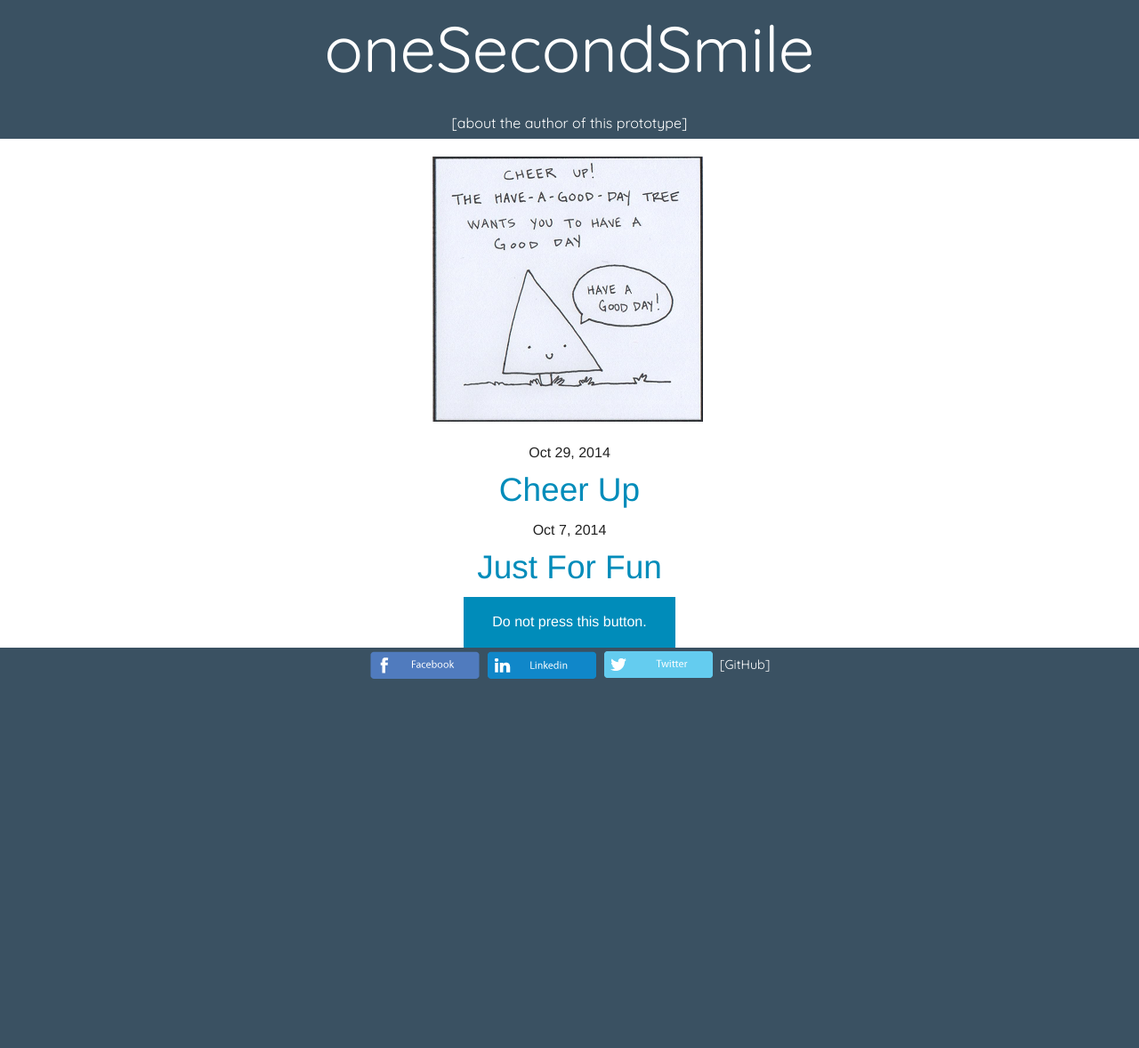
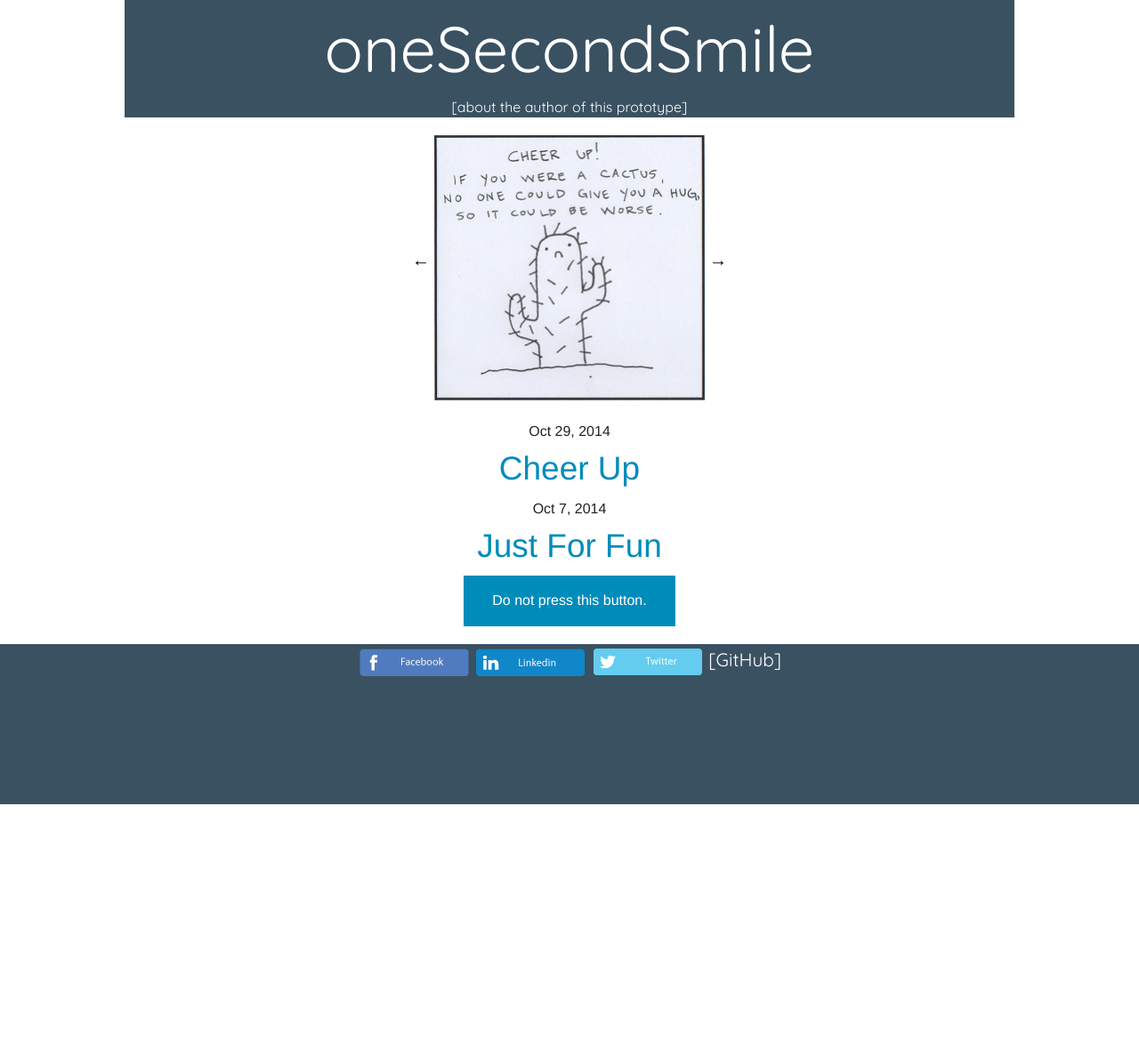
Before and after one commit to RobertSnodgrass/oneSecondSmile, a Jekyll site: the page built from index.html, in a window 1280 px wide. Shown: the whole page at 89% size. Built offline with Jekyll 4.4.1, drawn with Linux system fonts in a browser that asks for light colours; nearby versions of some CDN libraries; some web fonts are replaced; after the commit the page ends 904 px from its top, so only the background shows below that.

```diff
--- a/_includes/footer.html
+++ b/_includes/footer.html
@@ -15,7 +15,7 @@
             <li><a href="mailto:{{ site.email }}">{{ site.email }}</a></li>
           </ul> -->
 
-        <div class="social-Links">
+        <div class="social-Links ">
           <a href="http://facebook.com/RobertSnodgrass"><img src="images/facebook-long.png"></a>
           <a href="http://www.linkedin.com/pub/robert-snodgrass/8/a99/ab9/"><img src="images/linkedin-long.png"></a>
           <a href="https://twitter.com/Zeiganstrell"><img src="images/twitter-long.png"></a>
--- a/_includes/header.html
+++ b/_includes/header.html
@@ -1,15 +1,16 @@
 <header class="site-header">
 
+  <div class = "row">
   <div class="wrapper">
 
-  <div class="row">
-    <a class="site-title" href="{{ site.baseurl }}/">{{ site.title }}</a>
+  <div id="george" class="row">
+    <a class="site-title column large-12 small-12" href="{{ site.baseurl }}/">{{ site.title }}</a>
     <!-- <a class="page-link" href="/About/">About</a> -->
   </div>
 
     <nav class="site-nav">
       <a href="#" class="menu-icon">
-        <a class="page-link" href="/About/">[about the author of this prototype]</a>
+        <a class="page-link column large-12 small-12" href="/About/">[about the author of this prototype]</a>
         <!-- <a class="post-link" href="/post/2014/10/07/Just-For-Fun.html">Just For Fun</a> -->
 
 
@@ -25,8 +26,8 @@
             {% endif %}
           {% endfor %}
        </div> -->
-
       <!--DO NOT ADD ANY MORE OF THESE, THEY BREAK THE NAV BAR <div class="trigger">-->
     </nav>
   </div>
+</div>
 </header>
--- a/_layouts/default.html
+++ b/_layouts/default.html
@@ -16,8 +16,10 @@
 
         <!-- <div class="comic-Template"></div> -->
 
+
+
          <div id="slides">
-                <div><img src="images/CheerUp1.png"=""></div>
+                <div><img src="images/CheerUp1.png" alt=""></div>
                 <div><img src="images/CHeerUp2.png" alt=""></div>
                 <div><img src="images/CHeerUp3.png" alt=""></div>
                 <div><img src="images/CHeerUp4.png" alt=""></div>
@@ -31,9 +33,15 @@
 
         {{ content }}
 
+
+
           <div class="row">
+
             <button class="jGrav">Do not press this button.</button>
+            <button type="button" class="slick-prev">Previous</button>
+            <button type="button" class="slick-next">Next</button>
           </div>
+          <span id="spacer"></span>
       </div>
     </div>
 
--- a/css/slides.css
+++ b/css/slides.css
@@ -26,9 +26,9 @@
 .slick-prev, .slick-next { position: absolute; display: block; height: 20px; width: 20px; line-height: 0; font-size: 0; cursor: pointer; background: transparent; color: transparent; top: 50%; margin-top: -10px; padding: 0; border: none; outline: none; }
 .slick-prev:hover, .slick-prev:focus, .slick-next:hover, .slick-next:focus { outline: none; background: transparent; color: transparent; }
 .slick-prev:hover:before, .slick-prev:focus:before, .slick-next:hover:before, .slick-next:focus:before { opacity: 1; }
-.slick-prev.slick-disabled:before, .slick-next.slick-disabled:before { opacity: 0.25; }
+.slick-prev.slick-disabled:before, .slick-next.slick-disabled:before { opacity: 1; }
 
-.slick-prev:before, .slick-next:before { font-family: "slick"; font-size: 20px; line-height: 1; color: white; opacity: 0.75; -webkit-font-smoothing: antialiased; -moz-osx-font-smoothing: grayscale; }
+.slick-prev:before, .slick-next:before { font-family: "slick"; font-size: 20px; line-height: 1; color: white; opacity: 1; -webkit-font-smoothing: antialiased; -moz-osx-font-smoothing: grayscale; }
 
 .slick-prev { left: -25px; }
 .slick-prev:before { content: "\2190"; }
@@ -37,7 +37,6 @@
 .slick-next:before { content: "\2192"; }
 
 /* Dots */
-
 .slick-dots { position: absolute; bottom: -45px; list-style: none; display: block; text-align: center; padding: 0; width: 100%; }
 .slick-dots li { position: relative; display: inline-block; height: 20px; width: 20px; margin: 0 5px; padding: 0; cursor: pointer; }
 .slick-dots li button { border: 0; background: transparent; display: block; height: 20px; width: 20px; outline: none; line-height: 0; font-size: 0; color: transparent; padding: 5px; cursor: pointer; }
--- a/css/style.css
+++ b/css/style.css
@@ -1,7 +1,7 @@
 /*-----------------------------------------------------------------------------------------------------
 -------------------------------------------[UNIVERSAL]-------------------------------------------------
 -----------------------------------------------------------------------------------------------------*/
-
+img { max-width: 100%;}
 
 
 
@@ -48,6 +48,12 @@
 
 header .page-link{
 	color: white;
+	margin: 0 auto;
+	text-align: center;
+}
+
+#george{
+	height: 100px;
 }
 
 .jGrav{
@@ -97,20 +103,83 @@
 	margin-left: auto;
 	margin-right: auto;
 	text-align: center;
-	width: 30%;
 	margin: 0 auto;
 	display: block;
-
+	width: 304px;
 }
 
+.slick-prev:before{
+	color: black;
+}
 
+.slick-next:before{
+	color: black;
+}
+
+.slick-prev:hover{
+	background-color: #8EABC0;
+	color: yellow;
+}
+
+.slick-next:hover{
+	background-color: #8EABC0;
+	color: yellow;
+}
+
+.slick-slide{
+	width: 304px;
+}
+
+#spacer{
+	content: "";
+	display: block;
+	clear: both;
+	visibility: hidden;
+	height: 20px;
+}
 
 /*body{
 	background-image: url('../images/backgroundTest.jpg'); Adds background to the entire page, looks hilarious
 }*/
 
+/*Media Query Examples*/
+/*@media (min-width: 300px) {
+    body {margin: 4% 8%;}
+}
 
+@media (min-width: 700px) {
+    .header h1 {float: left; font-size: 140%;}
+    .nav {float: right; width: 50%;}
+    .home {clear: both;}
+}
 
+@media (min-width: 1100px) {
+    body {background: green;}
+    .header h1 {font-size: 250%;}
+    .posts li {width: 25%; margin-right: 2%; float: left;}
+    .footer {clear: both;}
+}*/
+
+/*@media (max-width: 600px) {
+	.site-nav {font-size: 80%;}
+}
+}*/
+
+/*@media (max-width: 500px) {
+	header .wrapper {font-size: 60%;}
+}
+}
+
+@media (max-width: 400px) {
+	header .wrapper {font-size: 40%;}
+	.slick-initialized.slick-slider{
+	margin-left: auto;
+	margin-right: auto;
+	text-align: center;
+	margin: 0 auto;
+	display: inline-block;
+}
+*/
 /*-----------------------------------------------------------------------------------------------------
 ----------------------------------------------[FOOTER]-------------------------------------------------
 -----------------------------------------------------------------------------------------------------*/
@@ -127,7 +196,7 @@
 	text-align: center;
 	width: 100%;
 	background-color: #3A5162;
-	height: 50%;
+	height: 20%;
 }
 
 div.social-Links{
@@ -144,5 +213,5 @@
 .gitHubLink{
 	color: White;
 	font-family: 'Quicksand', sans-serif;
-	font-size: 0.9em;
+	font-size: 1.3em;
 }
```
Also changed, not shown: other parts of _layouts/default.html (+2 -1 lines).
